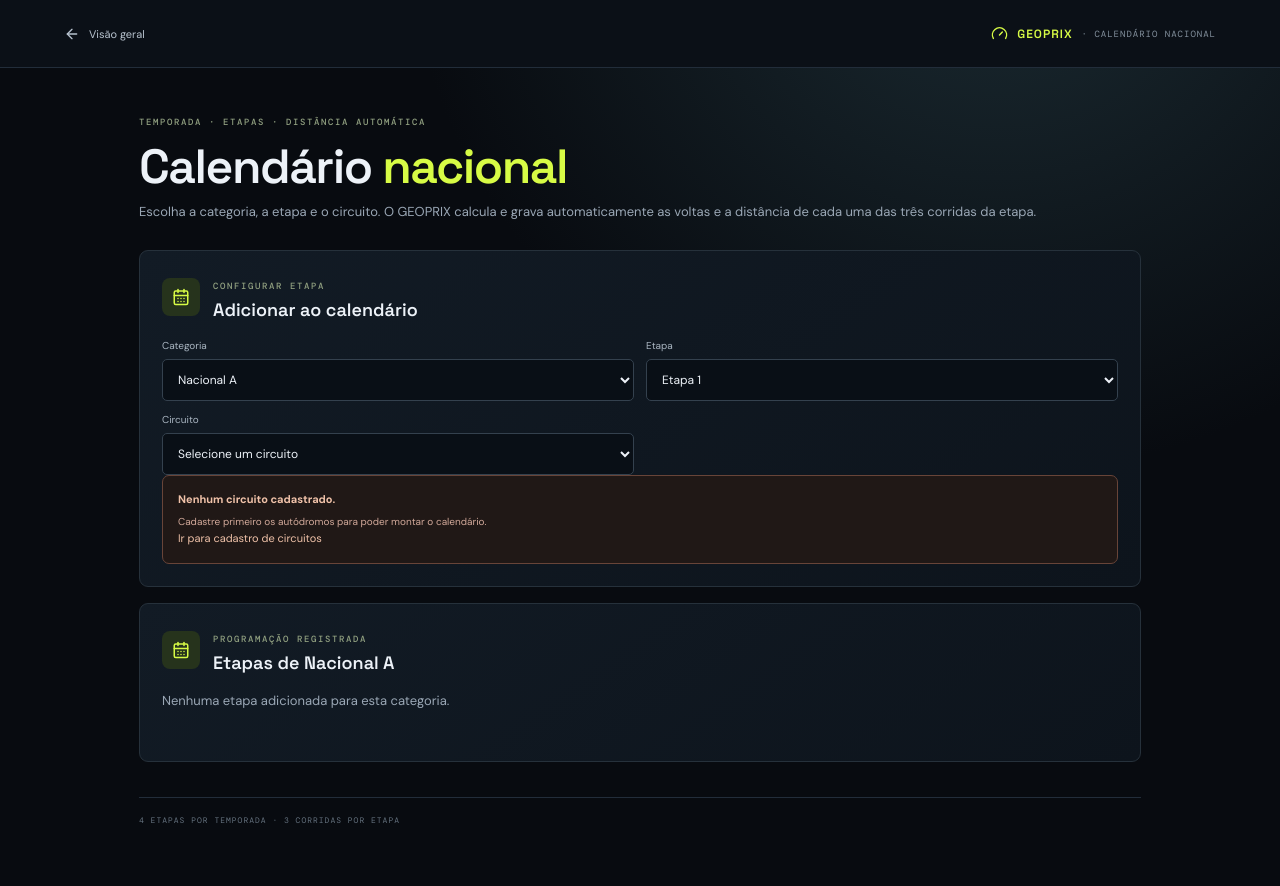
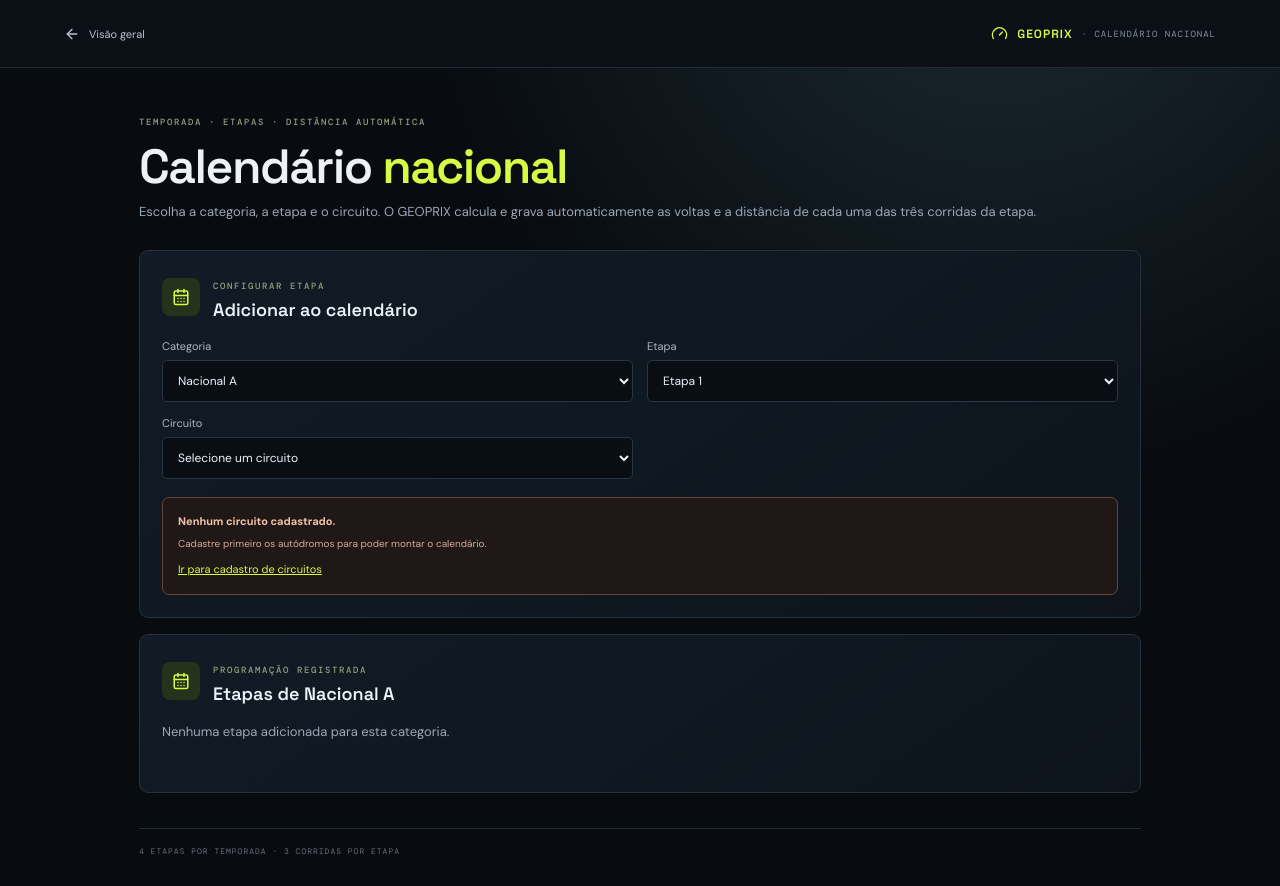
Before and after one commit to geoprix0-coder/geoprix-motorsport, a Next.js app: page /calendario in a window 1280 px wide. Before the commit the page ends 855 px from the top, so only its background shows below. Built offline with nearby package versions, Linux system fonts and the light colour scheme.

Commit message:
Style circuit registration and national calendar

```diff
--- a/src/app/globals.css
+++ b/src/app/globals.css
@@ -262,3 +262,17 @@
 .nr-result{border:1px solid #33412e;border-radius:7px;padding:15px;background:#121d16}.nr-valid{border-color:#485a32}.nr-result-title{display:flex;align-items:center;gap:8px;color:#d7fb45;font-size:11px;font-weight:700}.nr-result-grid{display:grid;grid-template-columns:1fr 1fr;gap:10px;margin:14px 0}.nr-result-grid>div{padding:12px;border-radius:6px;background:#0b1410}.nr-result-grid strong,.nr-result-grid small{display:block}.nr-result-grid strong{font:600 24px 'Space Grotesk';color:#f0f5e9}.nr-result-grid small{font-size:9px;color:#8c9b8c;margin-top:4px}.nr-result>p{margin:0;color:#aebba7;font-size:10px;line-height:1.6}.nr-invalid{background:#201816;border-color:#684438;color:#f0c2a9;font-size:11px;line-height:1.6}.nr-invalid p{margin:6px 0 0;color:#d2a99a}
 .nr-method ol{margin:0;padding-left:20px;display:grid;gap:10px;color:#b8c3cd;font-size:11px;line-height:1.6}.nr-method li::marker{color:#d7fb45;font-weight:700}.nr-footer{border-top:1px solid #222d3a;margin-top:35px;padding-top:17px;color:#65727f;font:8px 'DM Mono';letter-spacing:1px}
 @media(max-width:620px){.nr-content{padding:32px 16px 24px}.nr-format,.nr-distance,.nr-calculator,.nr-method{padding:16px}.nr-format-grid{grid-template-columns:repeat(2,1fr)}.nr-controls{grid-template-columns:1fr}.nr-result-grid{grid-template-columns:1fr}.nr-brand i{display:none}.nr-topbar{padding:0 16px}}
+
+.nr-controls{display:grid;grid-template-columns:repeat(2,minmax(0,1fr));gap:14px;margin:18px 0}
+.nr-controls label{display:grid;gap:7px;color:#aeb9c6;font-size:11px}
+.nr-controls input,.nr-controls select{width:100%;min-width:0;background:#090e15;border:1px solid #2a3542;border-radius:5px;padding:11px;color:#edf2f8;font:12px 'DM Sans'}
+.nr-submit{align-self:end;display:inline-flex;justify-content:center;align-items:center;border:0;border-radius:6px;background:var(--accent);color:#10140b;padding:12px 16px;font-weight:700;font-size:11px;cursor:pointer}
+.nr-circuit-list{display:grid;gap:0}
+.nr-circuit-row{display:flex;align-items:center;justify-content:space-between;gap:14px;border-top:1px solid var(--line);padding:15px 0}
+.nr-circuit-row>div{display:grid;gap:4px;min-width:0}
+.nr-circuit-row b{font-size:13px}
+.nr-circuit-row small{font-size:10px;color:var(--muted)}
+.nr-circuit-row strong{font:600 12px 'DM Mono';white-space:nowrap;color:var(--accent)}
+.nr-circuit-row button{border:1px solid var(--line);border-radius:5px;background:#111923;color:#9ba8b7;padding:8px;display:grid;place-items:center;cursor:pointer}
+.nr-result a{display:inline-block;margin-top:9px;color:var(--accent);font-size:11px;text-decoration:underline}
+@media(max-width:620px){.nr-controls{grid-template-columns:1fr}.nr-circuit-row{gap:8px}.nr-circuit-row strong{font-size:10px}}
```
